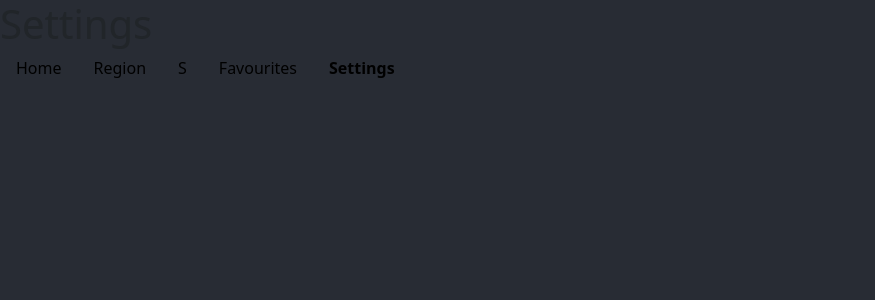
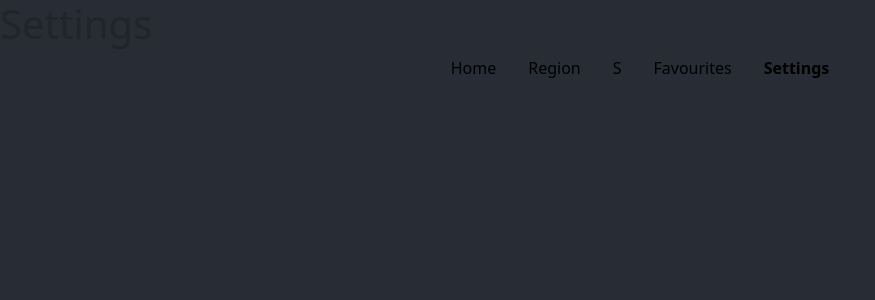
Before and after one commit to zakaryjs/pokedex-react, a React (Create React App) app: page /settings in a window 1280 px wide. Shown: the top 300 px of the page, without its empty margins (0-875 px from the left). Built offline with nearby package versions, Linux system fonts and the light colour scheme.

Commit message:
centred navbar

```diff
--- a/src/components/Navbar.tsx
+++ b/src/components/Navbar.tsx
@@ -3,12 +3,12 @@ import '../styles/Navbar.css'
 
 export default function Navbar () {
     return (
-        <>
+        <div className="centred">
             <NavLink to="/" className={({isActive}) => isActive ? 'styledSelected' : 'styled'}>Home</NavLink>
             <NavLink to="/region" className={({isActive}) => isActive ? 'styledSelected' : 'styled'}>Region</NavLink>
             <NavLink to="/search" className={({isActive}) => isActive ? 'styledSelected' : 'styled'}>S</NavLink>
             <NavLink to="/favourites" className={({isActive}) => isActive ? 'styledSelected' : 'styled'}>Favourites</NavLink>
             <NavLink to="/settings" className={({isActive}) => isActive ? 'styledSelected' : 'styled'}>Settings</NavLink>
-        </>
+        </div>
     )
 }
--- a/src/styles/Navbar.css
+++ b/src/styles/Navbar.css
@@ -14,3 +14,7 @@
 li {
     list-style-type: none;
 }
+
+.centred {
+    text-align: center;
+}
```
